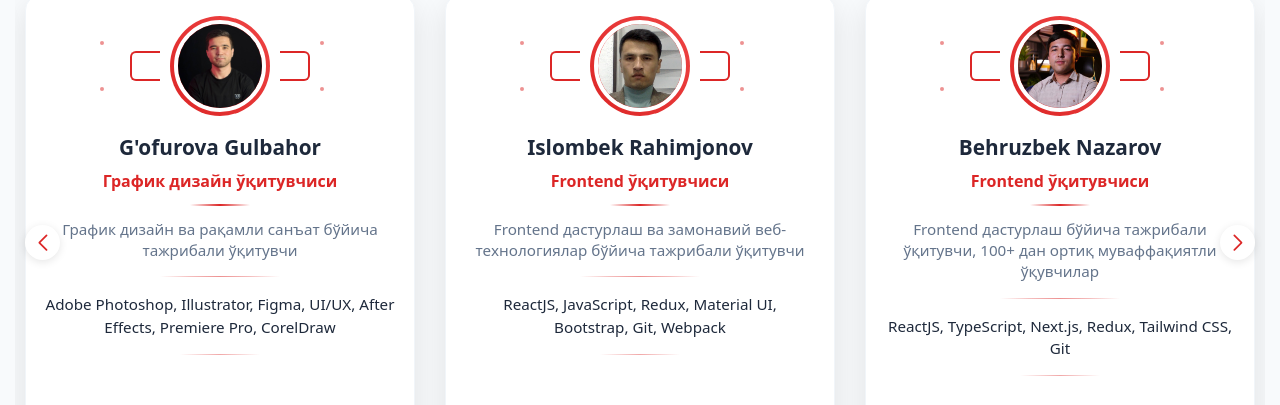
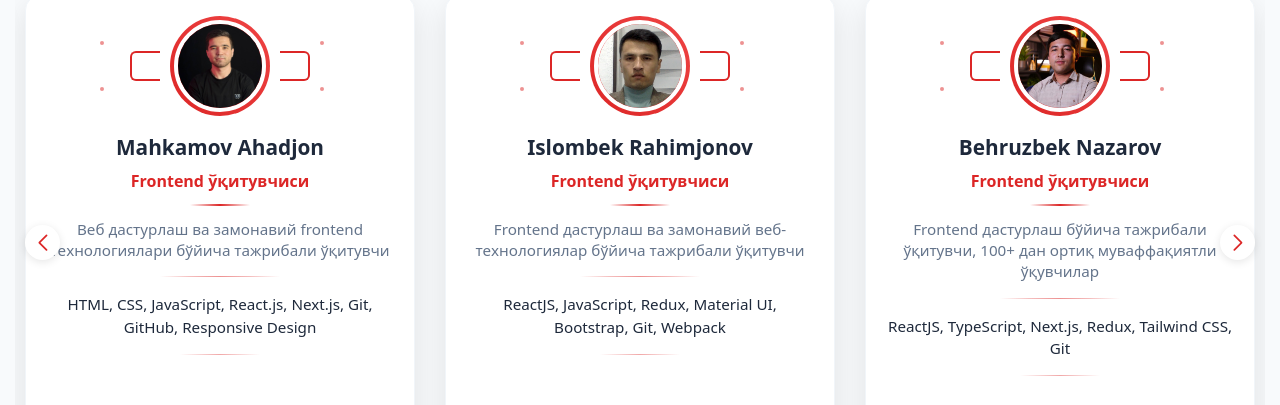
Before and after one commit to 932525862/ittime, a React (Vite) app: page / in a window 1280 px wide. Shown: the part 7040-7445 px from the top of the page. Built offline with nearby package versions, Linux system fonts and the light colour scheme.

Commit message:
Update mentorsData.js
Oqituvchi qo'shildi

```diff
--- a/src/data/mentorsData.js
+++ b/src/data/mentorsData.js
@@ -43,35 +43,35 @@ export const mentorsData = [
  {
   id: 2,
   name: {
-      uz: 'G\'ofurova Gulbahor',
-      ru: 'Гафурова Гульбахор',
-      kr: 'G\'ofurova Gulbahor',
-      en: 'G\'ofurova Gulbahor'
+    uz: 'Mahkamov Ahadjon',
+    ru: 'Махкамов Ахаджон',
+    kr: 'Mahkamov Ahadjon',
+    en: 'Mahkamov Ahadjon'
   },
   position: {
-      uz: "Grafik dizayn o'qituvchisi",
-      ru: "Преподаватель графического дизайна",
-      kr: "График дизайн ўқитувчиси",
-      en: "Graphic Design Teacher"
+    uz: "Frontend o'qituvchisi",
+    ru: "Преподаватель Frontend разработки",
+    kr: "Frontend ўқитувчиси",
+    en: "Frontend Web Development Teacher"
   },
   image: images2,
   description: {
-      uz: "Grafik dizayn va raqamli san'at bo'yicha tajribali o'qituvchi",
-      ru: "Опытный преподаватель по графическому дизайну и цифровому искусству",
-      kr: "График дизайн ва рақамли санъат бўйича тажрибали ўқитувчи",
-      en: "Experienced teacher in graphic design and digital art"
+    uz: "Veb dasturlash va zamonaviy frontend texnologiyalari bo'yicha tajribali o'qituvchi",
+    ru: "Опытный преподаватель по веб-программированию и современным frontend технологиям",
+    kr: "Веб дастурлаш ва замонавий frontend технологиялари бўйича тажрибали ўқитувчи",
+    en: "Experienced teacher in web programming and modern frontend technologies"
   },
-    specialization: 'Adobe Photoshop, Illustrator, Figma, UI/UX, After Effects, Premiere Pro, CorelDraw',
+  specialization: 'HTML, CSS, JavaScript, React.js, Next.js, Git, GitHub, Responsive Design',
   fullDescription: {
-      uz: "Grafik dizayn sohasida boy tajribaga ega o'qituvchi sifatida, o'quvchilarga zamonaviy dizayn dasturlari va texnologiyalarini o'rgatish bo'yicha katta ishtiyoq bilan yondashaman.",
-      ru: "Как опытный преподаватель в области графического дизайна, я подхожу к обучению студентов современным дизайн программам и технологиям с большим энтузиазмом.",
-      kr: "График дизайн соҳасида бой тажрибага эга ўқитувчи сифатида, ўқувчиларга замонавий дизайн дастурлари ва технологияларини ўргатиш бўйича катта иштиёқ билан ёндашаман.",
-      en: "As an experienced teacher in graphic design, I approach teaching students modern design programs and technologies with great enthusiasm."
+    uz: "Veb dasturlash sohasida boy tajribaga ega o'qituvchi sifatida, o'quvchilarga zamonaviy frontend dasturlash tillari va texnologiyalarini o'rgatish bo'yicha katta ishtiyoq bilan yondashaman.",
+    ru: "Как опытный преподаватель в области веб-программирования, я подхожу к обучению студентов современным frontend технологиям с большим энтузиазмом.",
+    kr: "Веб дастурлаш соҳасида бой тажрибага эга ўқитувчи сифатида, ўқувчиларга замонавий frontend дастурлаш тиллари ва технологияларини ўргатиш бўйича катта иштиёқ билан ёндашаман.",
+    en: "As an experienced teacher in web development, I approach teaching students modern frontend programming languages and technologies with great enthusiasm."
   },
   social: {
-      linkedin: 'https://linkedin.com',
-      telegram: 'https://t.me/username',
-      github: 'https://github.com'
+    linkedin: 'https://www.linkedin.com/in/mahkamov',
+    telegram: 'https://t.me/mahkamov_9',
+    github: 'https://github.com/Mahkamov9'
   }
 },
   {
```
Lines whose indentation alone changed are shown as unchanged.
